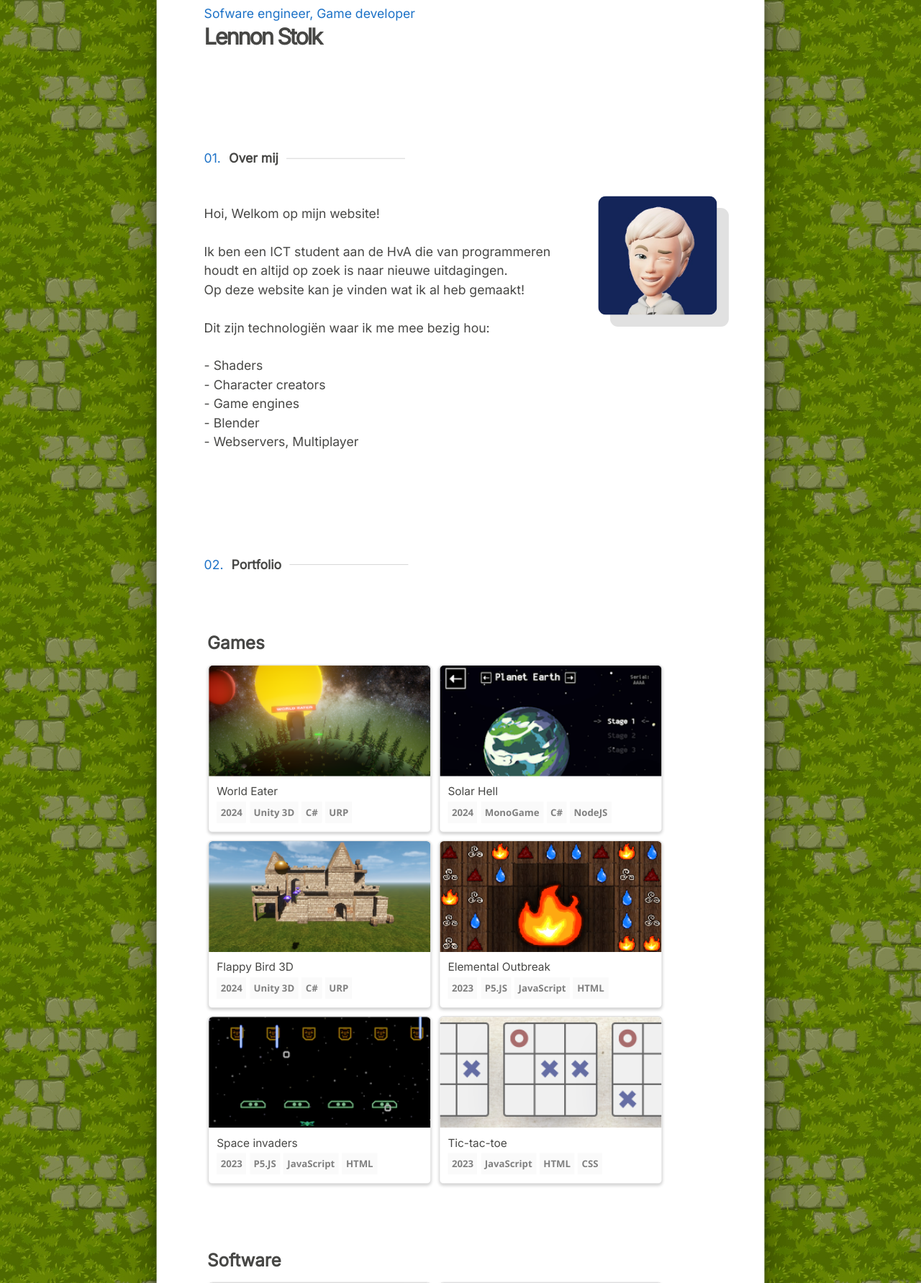
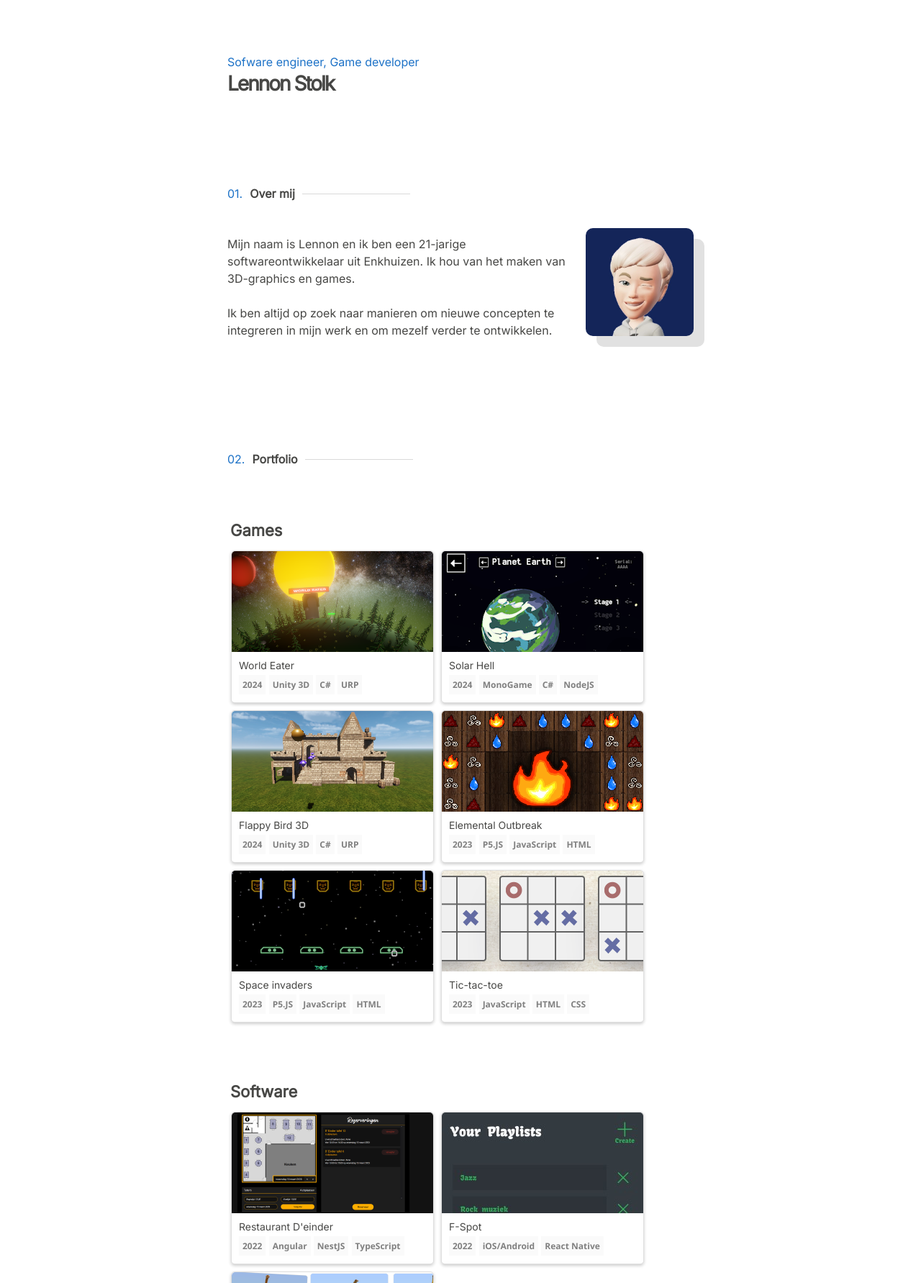
Before and after one commit to LennonStolk/website, a PHP site: page / in a window 1280 px wide; the page is wider, and only the part inside the window is pictured. Shown: the top 1783 px of that part at 72% size. Run offline with PHP 8.4, Linux system fonts and the light colour scheme; some libraries are stand-ins or nearby versions; some web fonts are replaced.

Commit message:
Revert "Changed website background"
This reverts commit ec3e072e34df15a5c4d1cd70949ec728ad71e495.

```diff
--- a/css/style.css
+++ b/css/style.css
@@ -23,14 +23,6 @@ body {
   font-family: "Inter";
   display: flex;
   flex-flow: row wrap;
-  background-image: url(../img/background.jpg);
-  background-size: 500px auto;
-}
-@media screen and (min-width: 875px) {
-  body {
-    margin-top: 10%;
-    scale: 1.1;
-  }
 }
 .highlight {
   color: var(--highlight);
@@ -201,7 +193,6 @@ body {
   background-color: white;
   border-radius: 20px;
   transition: ease-in-out 200ms;
-  box-shadow: rgba(0, 0, 0, 0.25) 0px 54px 55px, rgba(0, 0, 0, 0.12) 0px -12px 30px, rgba(0, 0, 0, 0.12) 0px 4px 6px, rgba(0, 0, 0, 0.17) 0px 12px 13px, rgba(0, 0, 0, 0.09) 0px -3px 5px;
 }
 .main h1 {
   margin: 6.4px 0;
--- a/index.html
+++ b/index.html
@@ -34,18 +34,10 @@
             </div>
             <div class="about-me-flex">
                 <p class="about-me-text">
-                    Hoi, Welkom op mijn website!<br><br>
+                    Mijn naam is Lennon en ik ben een 21-jarige softwareontwikkelaar uit Enkhuizen. Ik hou van het maken van 3D-graphics en games.<br><br>
 
-                    Ik ben een ICT student aan de HvA die van programmeren houdt en altijd op zoek is naar nieuwe uitdagingen.<br>
-                    Op deze website kan je vinden wat ik al heb gemaakt!<br><br>
-
-                    Dit zijn technologiën waar ik me mee bezig hou:
-                    <br>
-                    <br>- Shaders
-                    <br>- Character creators
-                    <br>- Game engines
-                    <br>- Blender
-                    <br>- Webservers, Multiplayer
+                    Ik ben altijd op zoek naar manieren om nieuwe concepten te
+                    integreren in mijn werk en om mezelf verder te ontwikkelen.<br><br>
 
                 </p>
                 <img src="img/face.jpg" alt="Afbeelding van gezicht" class="about-me-image">
```
Also changed, not shown: img/background.jpg (deleted).
